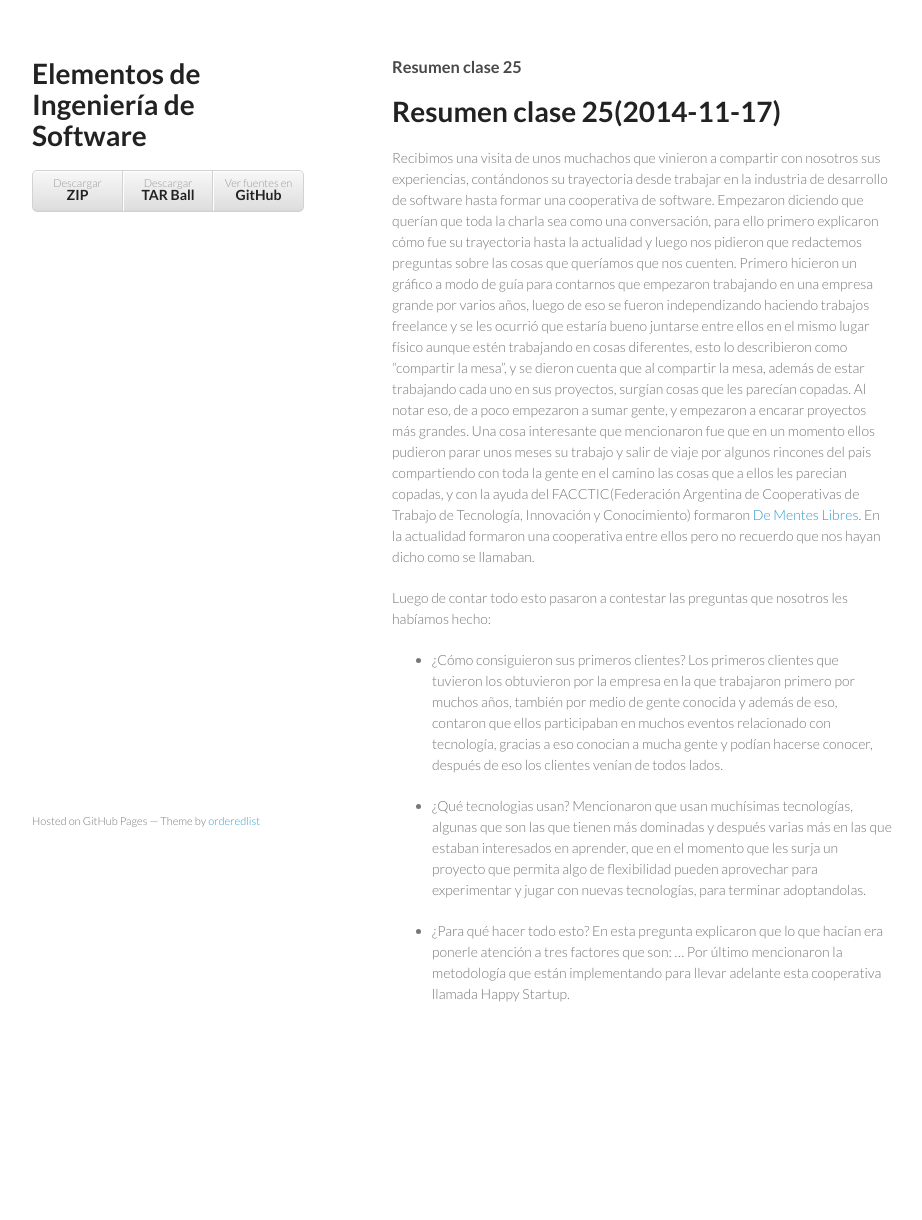
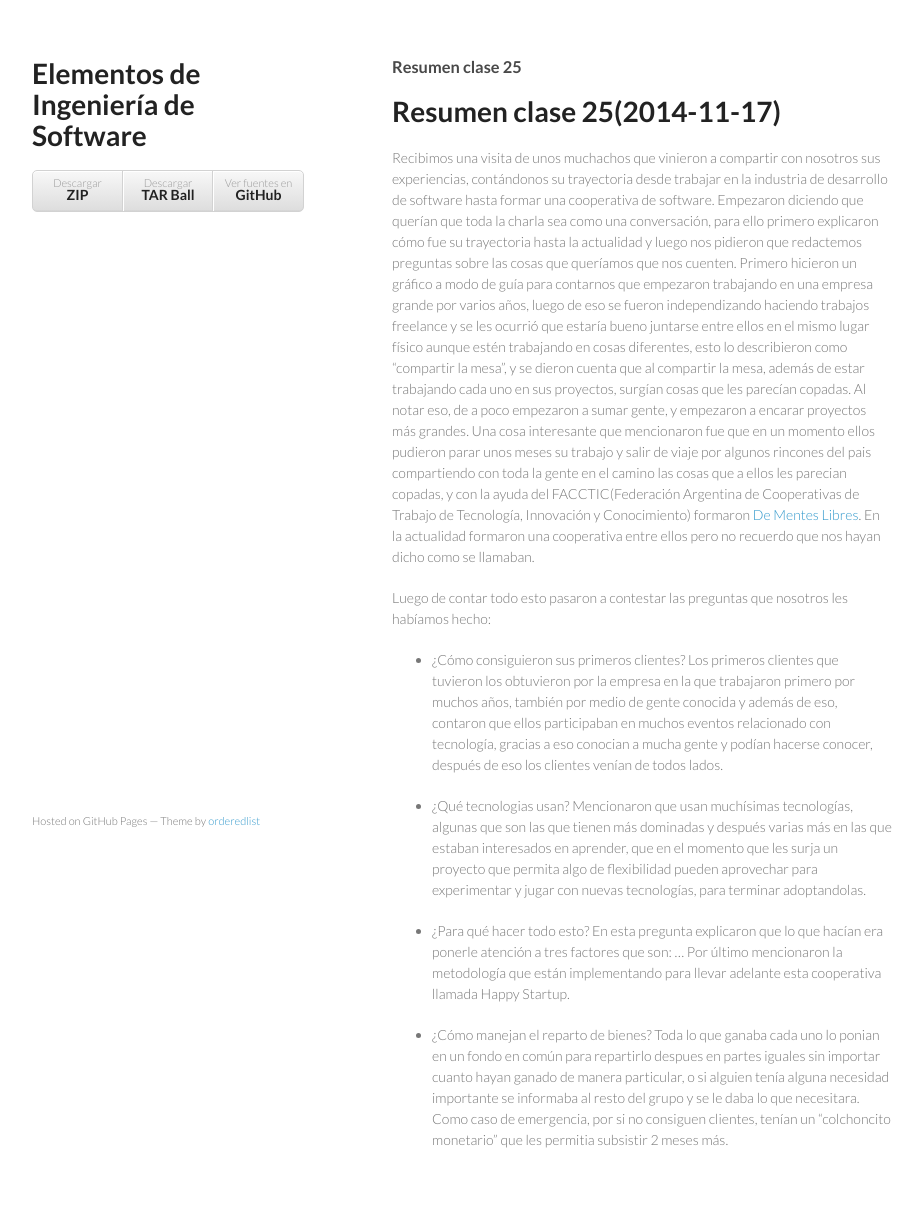
Before and after one commit to SoftwareEngineeringUNQ/bitacora, a Jekyll site: the page built from _posts/2014-11-17-resumen-clase-25.md, in a window 1280 px wide. Shown: the whole page, without its empty margins (178-1100 px from the left). Built offline with Jekyll 4.4.1, drawn with Linux system fonts in a browser that asks for light colours; before the commit the page ends 1074 px from its top, so only the background shows below that.

Commit message:
Update 2014-11-17-resumen-clase-25.md

```diff
--- a/_posts/2014-11-17-resumen-clase-25.md
+++ b/_posts/2014-11-17-resumen-clase-25.md
@@ -21,3 +21,6 @@ Mencionaron que usan muchísimas tecnologías, algunas que son las que tienen m
 * ¿Para qué hacer todo esto?
 En esta pregunta explicaron que lo que hacían era ponerle atención a tres factores que son: ...
 Por último mencionaron la metodología que están implementando para llevar adelante esta cooperativa llamada Happy Startup.
+
+* ¿Cómo manejan el reparto de bienes?
+Toda lo que ganaba cada uno lo ponian en un fondo en común para repartirlo despues en partes iguales sin importar cuanto hayan ganado de manera particular, o si alguien tenía alguna necesidad importante se informaba al resto del grupo y se le daba lo que necesitara. Como caso de emergencia, por si no consiguen clientes, tenían un "colchoncito monetario" que les permitia subsistir 2 meses más.
```
